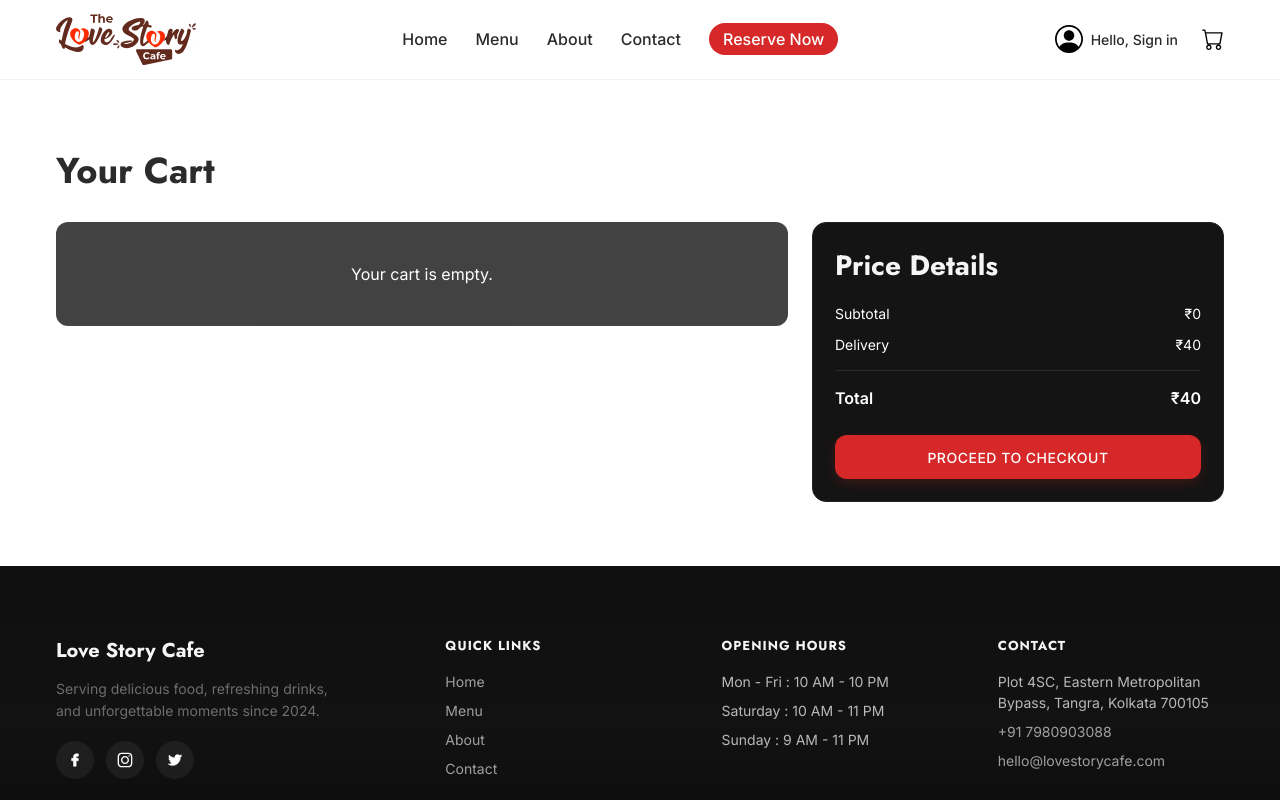
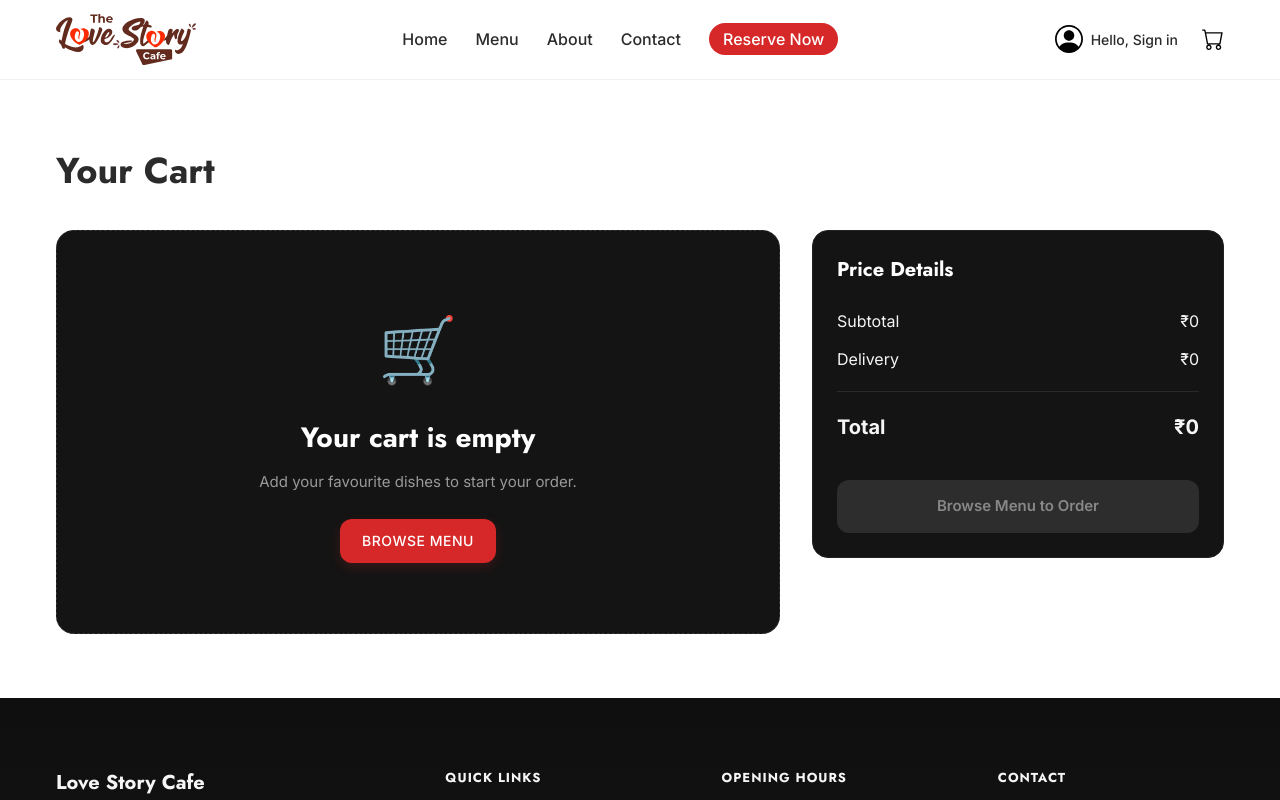
Before and after one commit to thelovestorycafe/love-story-cafe, a React (Vite) app: page /cart in a window 1280 px wide. Shown: the top 800 px of the page. Built offline with nearby package versions, Linux system fonts and the light colour scheme.

Commit message:
cart page change

```diff
--- a/src/components/testimonials/styles.module.css
+++ b/src/components/testimonials/styles.module.css
@@ -11,7 +11,7 @@
 }
 
 .left {
-    width: 300px;
+    width: 360px;
 }
 
 .left h2 {
@@ -28,8 +28,7 @@
 }
 
 .sliderWrap {
-    flex: 1;
-    overflow: hidden;
+    width: calc(100% - 360px)
 }
 
 .sliderWrap .wrapper,
--- a/src/pages/cart/Cart.jsx
+++ b/src/pages/cart/Cart.jsx
@@ -2,12 +2,21 @@ import React from "react";
 import styles from "./styles.module.css";
 import { useSelector, useDispatch } from "react-redux";
 import Button from "../../components/ui/button/Button";
-import { increaseQuantity, decreaseQuantity, removeFromCart } from "../../features/cart/cartSlice";
+import {
+  increaseQuantity,
+  decreaseQuantity,
+  removeFromCart,
+} from "../../features/cart/cartSlice";
 
 const Cart = () => {
   const dispatch = useDispatch();
   const cartItems = useSelector((state) => state.cart.items);
-    const totalAmount = cartItems.reduce((sum, item) => sum + item.price * item.quantity, 0);
+  const totalAmount = cartItems.reduce(
+    (sum, item) => sum + item.price * item.quantity,
+    0,
+  );
+  const deliveryCharge = cartItems.length ? 40 : 0;
+  const total = totalAmount + deliveryCharge;
 
   return (
     <section className={styles.cartWrapper}>
@@ -15,12 +24,17 @@ const Cart = () => {
         <h2 className={styles.heading}>Your Cart</h2>
 
         <div className={styles.cartLayout}>
-
           {/* LEFT - Items */}
           <div className={styles.cartItems}>
             {cartItems.length === 0 ? (
               <div className={styles.emptyCart}>
-                                Your cart is empty.
+                <div className={styles.emptyIcon}>🛒</div>
+                <h3>Your cart is empty</h3>
+                <p>Add your favourite dishes to start your order.</p>
+
+                <Button onClick={() => (window.location.href = "/menu")}>
+                  Browse Menu
+                </Button>
               </div>
             ) : (
               cartItems.map((item) => (
@@ -65,7 +79,7 @@ const Cart = () => {
           </div>
 
           {/* RIGHT - Summary */}
-                    <div className={styles.summary}>
+          {/* <div className={styles.summary}>
             <h3>Price Details</h3>
 
             <div className={styles.row}>
@@ -85,11 +99,58 @@ const Cart = () => {
               <span>₹{totalAmount + 40}</span>
             </div>
 
-                        <Button className={styles.checkoutBtn}>
-                            Proceed to Checkout
-                        </Button>
+            <Button className={styles.checkoutBtn}>Proceed to Checkout</Button>
+          </div> */}
+          <div className={styles.summary}>
+            <h3>Price Details</h3>
+
+            <div className={styles.row}>
+              <span>Subtotal</span>
+              <span>₹{totalAmount}</span>
             </div>
 
+            <div className={styles.row}>
+              <span>Delivery</span>
+              <span>₹{deliveryCharge}</span>
+            </div>
+
+            <hr />
+
+            <div className={`${styles.row} ${styles.totalRow}`}>
+              <span>Total</span>
+              <span>₹{total}</span>
+            </div>
+
+            {cartItems.length > 0 ? (
+              <a
+                href={`https://wa.me/917980903088?text=${encodeURIComponent(
+                  `Hi Love Story Cafe,
+
+I would like to place an order.
+
+${cartItems
+  .map(
+    (item) =>
+      `${item.title} x${item.quantity} - ₹${item.price * item.quantity}`,
+  )
+  .join("\n")}
+
+Subtotal: ₹${totalAmount}
+Delivery: ₹${deliveryCharge}
+Total: ₹${total}`,
+                )}`}
+                target="_blank"
+                rel="noopener noreferrer"
+                className={styles.whatsappBtn}
+              >
+                Order on WhatsApp
+              </a>
+            ) : (
+              <button className={styles.disabledBtn} disabled>
+                Browse Menu to Order
+              </button>
+            )}
+          </div>
         </div>
       </div>
     </section>
--- a/src/pages/cart/styles.module.css
+++ b/src/pages/cart/styles.module.css
@@ -5,15 +5,19 @@
 
 .heading {
     font-size: var(--fs-3xl);
-    margin-bottom: var(--space-lg);
+    margin-bottom: var(--space-xl);
     color: var(--text-primary);
 }
 
 .cartLayout {
     display: flex;
     align-items: flex-start;
-    gap: var(--space-lg);
+    gap: var(--space-xl);
 }
+
+/* =========================
+   LEFT SIDE
+========================= */
 
 .cartItems {
     flex: 2;
@@ -24,87 +28,91 @@
 
 .cartItem {
     display: flex;
-    gap: var(--space-lg);
+    align-items: center;
+    gap: 20px;
     background: #141414;
+    border: 1px solid #222;
+    border-radius: 16px;
     padding: 18px;
-    border-radius: 14px;
-    align-items: center;
-    transition: all 0.3s ease;
-    border: 1px solid transparent;
+    transition: all .3s ease;
 }
 
 .cartItem:hover {
-    border-color: #2a2a2a;
     transform: translateY(-2px);
+    border-color: #333;
 }
 
 .cartItem img {
-    width: 90px;
-    height: 90px;
+    width: 110px;
+    height: 110px;
+    border-radius: 14px;
     object-fit: cover;
-    border-radius: 12px;
+    flex-shrink: 0;
 }
 
-/* Info */
 .info {
     flex: 1;
 }
 
 .info h4 {
+    margin-bottom: 6px;
+    color: #fff;
     font-size: 18px;
-    margin-bottom: 5px;
     font-weight: 600;
-    color: #f5f5f5;
 }
 
 .info p {
-    font-size: var(--fs-sm);
-    color: #ffffff;
-    opacity: 0.6;
     margin-bottom: 6px;
+    color: #aaa;
+    font-size: 14px;
+    line-height: 1.5;
 }
 
-.info .price {
-    font-size: 16px;
-    font-weight: 600;
-    color: #ffcc00;
+.price {
+    color: #ffcc00 !important;
+    font-weight: 700;
+    font-size: 18px !important;
 }
 
-/* Quantity */
+/* =========================
+   QUANTITY
+========================= */
+
 .qty {
     display: flex;
     align-items: center;
     gap: 10px;
-    margin-top: 10px;
+    margin-top: 14px;
 }
 
 .qty button {
-    width: 32px;
-    height: 32px;
+    width: 34px;
+    height: 34px;
+    border: none;
     border-radius: 8px;
-    border: none;
-    background: #222;
+    background: #242424;
     color: #fff;
     cursor: pointer;
-    transition: 0.2s;
+    transition: .25s;
 }
 
 .qty button:hover {
-    background: #333;
+    background: var(--primary);
 }
 
 .qty span {
-    min-width: 20px;
+    min-width: 24px;
     text-align: center;
+    font-weight: 600;
 }
 
 .removeBtn {
-    margin-top: 8px;
-    font-size: 12px;
+    margin-top: 14px;
+    border: none;
     background: transparent;
     color: #ff4d4f;
-    border: none;
     cursor: pointer;
+    font-size: 13px;
 }
 
 .removeBtn:hover {
@@ -112,121 +120,212 @@
 }
 
 .itemTotal {
-    font-size: var(--fs-md);
-    font-weight: 600;
+    font-size: 20px;
+    font-weight: 700;
+    color: #fff;
 }
+
+/* =========================
+   SUMMARY
+========================= */
 
 .summary {
     flex: 1;
     background: #141414;
-    padding: 22px;
-    border-radius: 14px;
     border: 1px solid #222;
+    border-radius: 16px;
+    padding: 24px;
     position: sticky;
     top: 100px;
 }
 
 .summary h3 {
-    margin-bottom: var(--space-md);
-    color: #f5f5f5;
+    margin-bottom: 24px;
+    color: #fff;
+    font-size: 20px;
 }
 
 .row {
     display: flex;
     justify-content: space-between;
-    margin: 10px 0;
-    font-size: 14px;
+    align-items: center;
+    margin: 14px 0;
+    color: #f5f5f5;
 }
-
 
 .summary hr {
     border: none;
     border-top: 1px solid #2a2a2a;
-    margin: 15px 0;
+    margin: 20px 0;
 }
 
 .totalRow {
-    font-weight: 600;
-    font-size: 16px;
+    font-size: 20px;
+    font-weight: 700;
 }
 
-.checkoutBtn {
+/* =========================
+   WHATSAPP BUTTON
+========================= */
+
+.whatsappBtn {
     width: 100%;
-    margin-top: 15px;
+    margin-top: 24px;
+    display: flex;
+    justify-content: center;
+    align-items: center;
+    padding: 15px;
+    background: #25D366;
+    color: #fff;
+    text-decoration: none;
+    border-radius: 12px;
+    font-size: 16px;
+    font-weight: 700;
+    transition: .3s;
 }
 
-.emptyCart {
-    padding: 40px;
-    text-align: center;
-    background: #141414;
-    border-radius: 12px;
-    opacity: 0.8;
+.whatsappBtn:hover {
+    background: #1fb457;
+    transform: translateY(-2px);
 }
 
-@media (max-width: 1024px) {
+/* =========================
+   DISABLED BUTTON
+========================= */
+
+.disabledBtn {
+    width: 100%;
+    margin-top: 24px;
+    padding: 15px;
+    border: none;
+    border-radius: 12px;
+    background: #2d2d2d;
+    color: #888;
+    font-size: 15px;
+    font-weight: 600;
+    cursor: not-allowed;
+}
+
+/* =========================
+   EMPTY CART
+========================= */
+
+.emptyCart {
+    background: #141414;
+    border: 1px dashed #333;
+    border-radius: 18px;
+    padding: 70px 30px;
+    text-align: center;
+}
+
+.emptyIcon {
+    font-size: 64px;
+    margin-bottom: 20px;
+}
+
+.emptyCart h3 {
+    color: #fff;
+    font-size: 28px;
+    margin-bottom: 10px;
+}
+
+.emptyCart p {
+    color: #999;
+    margin-bottom: 24px;
+    font-size: 15px;
+    line-height: 1.7;
+}
+
+/* =========================
+   TABLET
+========================= */
+
+@media (max-width:1024px) {
+
     .cartLayout {
         flex-direction: column;
     }
 
     .summary {
-        position: relative;
-        top: auto;
+        position: static;
         width: 100%;
     }
 
-    .itemTotal {
-        display: none;
-    }
 }
 
-@media (max-width: 768px) {
+/* =========================
+   MOBILE
+========================= */
+
+@media (max-width:768px) {
+
+    .cartWrapper {
+        padding: var(--space-2xl) 0;
+    }
+
+    .heading {
+        font-size: 32px;
+    }
+
     .cartItem {
-        width: 100%;
         flex-direction: column;
         align-items: flex-start;
     }
 
-    .cartItems {
-        width: 100%;
-    }
-
     .cartItem img {
         width: 100%;
-        height: 180px;
+        height: 220px;
     }
 
     .info {
         width: 100%;
     }
 
-    .qty {
-        justify-content: flex-start;
+    .itemTotal {
+        align-self: flex-end;
+        font-size: 18px;
     }
+
 }
 
-@media (max-width: 480px) {
-    .cartWrapper {
-        padding: var(--space-xl) 0;
-    }
+/* =========================
+   SMALL MOBILE
+========================= */
+
+@media (max-width:480px) {
 
     .heading {
-        font-size: 24px;
+        font-size: 28px;
     }
 
     .cartItem {
-        padding: 12px;
+        padding: 14px;
     }
 
-    .info h4 {
-        font-size: 16px;
+    .cartItem img {
+        height: 180px;
     }
 
     .summary {
-        padding: 16px;
+        padding: 18px;
     }
 
-    .checkoutBtn {
+    .emptyCart {
+        padding: 50px 20px;
+    }
+
+    .emptyIcon {
+        font-size: 52px;
+    }
+
+    .emptyCart h3 {
+        font-size: 22px;
+    }
+
+    .whatsappBtn,
+    .disabledBtn {
         font-size: 14px;
-        padding: 10px;
+        padding: 13px;
     }
+
 }
```
Also changed, not shown: src/pages/contact/Contact.jsx (+51 -35 lines), src/pages/contact/styles.module.css (+83 -29 lines). Lines whose indentation alone changed are shown as unchanged.
